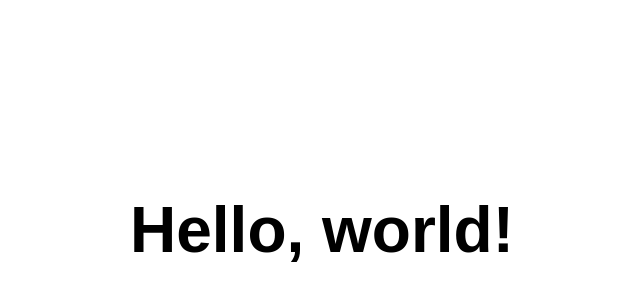
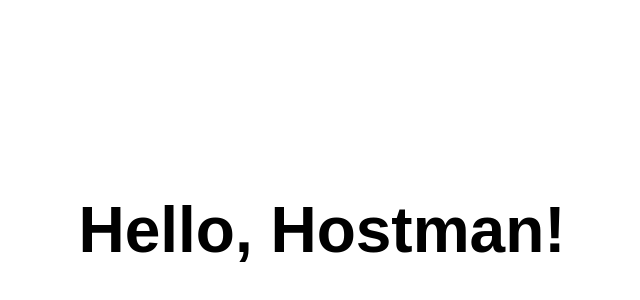
Before and after one commit to artbuzzon/hostman-preview, a plain HTML site: page index.html in a window 1280 px wide. Shown: the part 130-430 px from the top of the page, without its empty margins (318-958 px from the left). Drawn offline with Linux system fonts and the light colour scheme.

Commit message:
Update index.html

```diff
--- a/index.html
+++ b/index.html
@@ -24,6 +24,6 @@
 </head>
 <body>
   <div class="box">
-    <p class="content">Hello, world!</p>
+    <p class="content">Hello, Hostman!</p>
   </div>
 </body>
```
